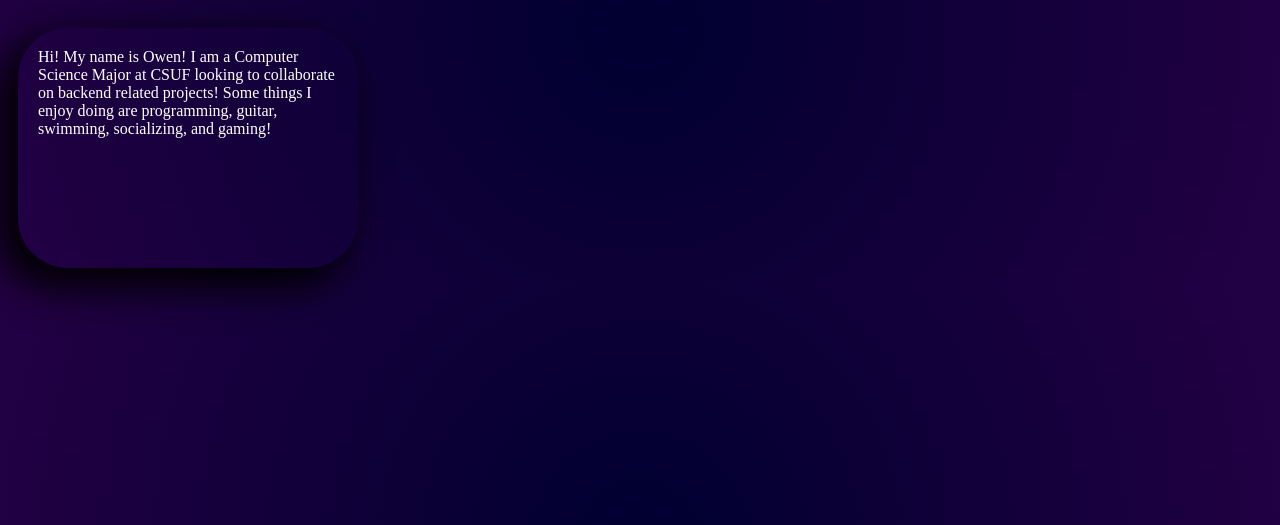
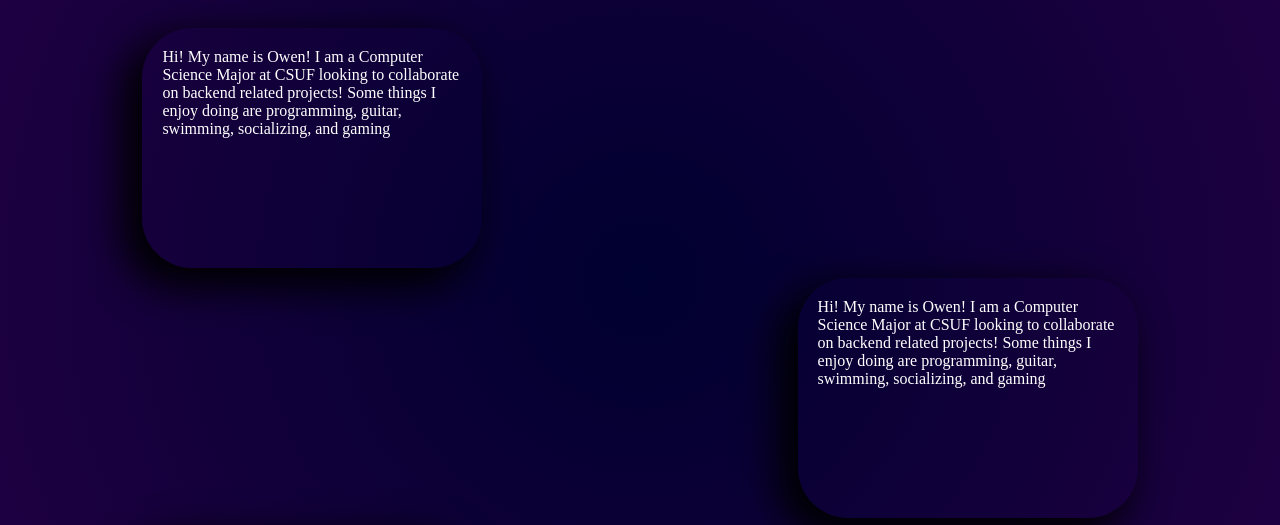
Before and after one commit to JOwen-ster/Typos.code, a plain HTML site: page index.html in a window 1280 px wide. Shown: the part 226-751 px from the top of the page. Drawn offline with Linux system fonts and the light colour scheme.

Commit message:
hi typo!!!!!! i did it !!! :D

```diff
--- a/index.html
+++ b/index.html
@@ -10,8 +10,9 @@
     <p class="typing">Welcome to My Personal Portfolio!</p>
     <h1 class="about">Who Am I?</h1>
     <div class="parent">
-        <div>Hi! My name is Owen! I am a Computer Science Major at CSUF looking to collaborate on backend related projects! Some things I enjoy doing are programming, guitar, swimming, socializing, and gaming!
-        </div>
+        <div class="left">Hi! My name is Owen! I am a Computer Science Major at CSUF looking to collaborate on backend related projects! Some things I enjoy doing are programming, guitar, swimming, socializing, and gaming</div>
+        <div class="right">Hi! My name is Owen! I am a Computer Science Major at CSUF looking to collaborate on backend related projects! Some things I enjoy doing are programming, guitar, swimming, socializing, and gaming</div>
+        <div class="left">Hi! My name is Owen! I am a Computer Science Major at CSUF looking to collaborate on backend related projects! Some things I enjoy doing are programming, guitar, swimming, socializing, and gaming</div>
     </div>
 
     <div class="img-grid">
--- a/style.css
+++ b/style.css
@@ -31,7 +31,7 @@
     white-space: nowrap;
     overflow: hidden;
     border-right: 3px solid;
-    border-left: 0px transparent;
+    border-left: 0 transparent;
     font-family: 'Georgia', serif;
     font-size: 1em;
 }
@@ -62,7 +62,13 @@
     transform: translate(-50%); /* Move the div back by half its size */
     background: transparent;
 }
-
+.left {
+    margin-left: 10%;
+}
+.right {
+    justify-self: end;
+    margin-right: 10%
+}
 .img-grid:hover .box {
 	filter: grayscale(100%) blur(5px);
 }
@@ -74,7 +80,7 @@
 	background-size: cover;
 	transition: all 400ms;
 	justify-content: center;
-    border-radius: px;
+    border-radius: 1px;
 	align-items: center;
 }
 
@@ -128,11 +134,9 @@
 
 .parent {
     display: grid;
-    grid-template-columns: 2fr 2fr;
-    grid-template-rows: 2;
-
+    grid-template-columns: 2fr;
+    grid-template-rows: 2fr 2fr 2fr;
     gap: 10px;
-    background-color: transparent;
     padding: 10px;
 }
 
```
